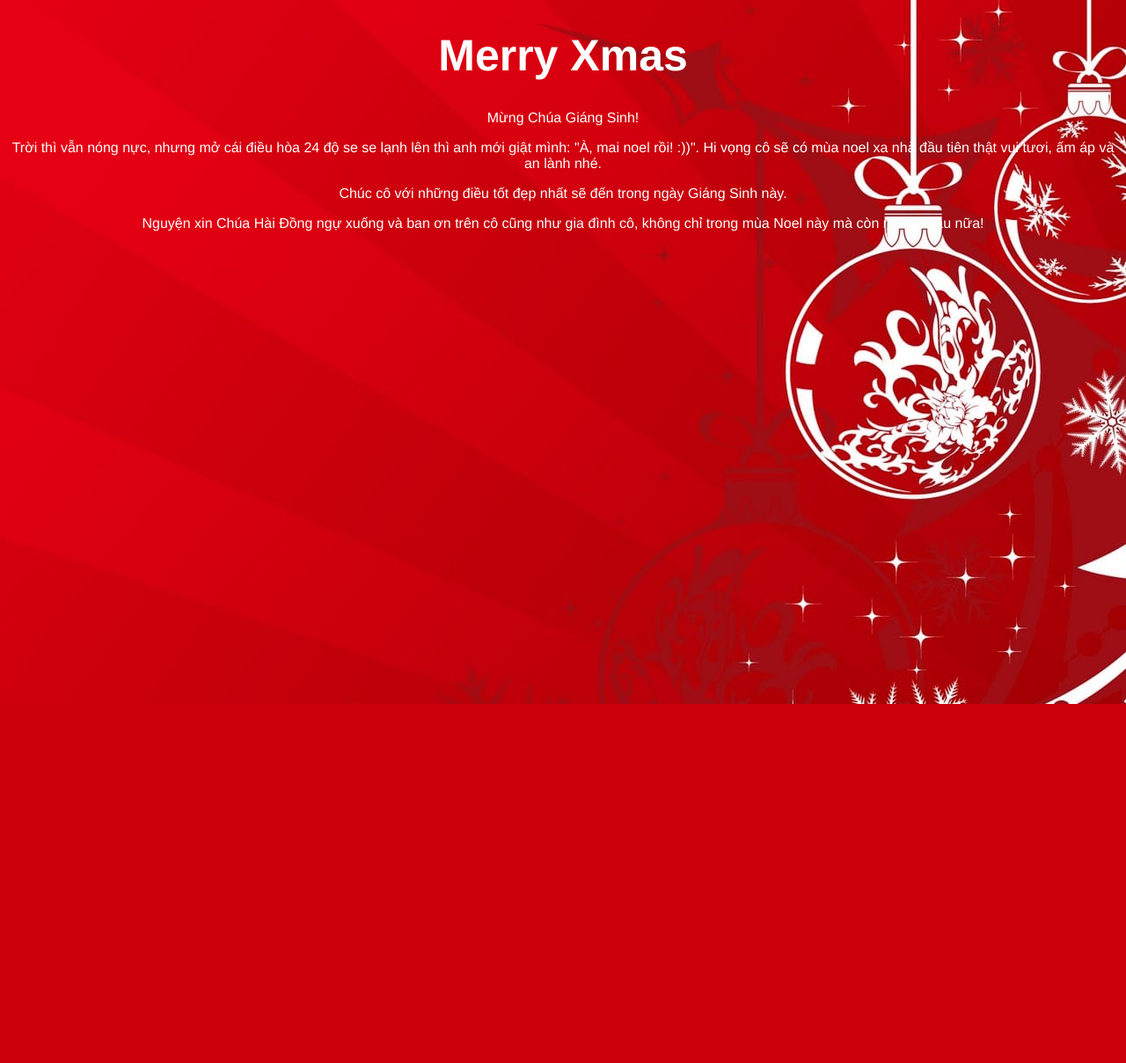
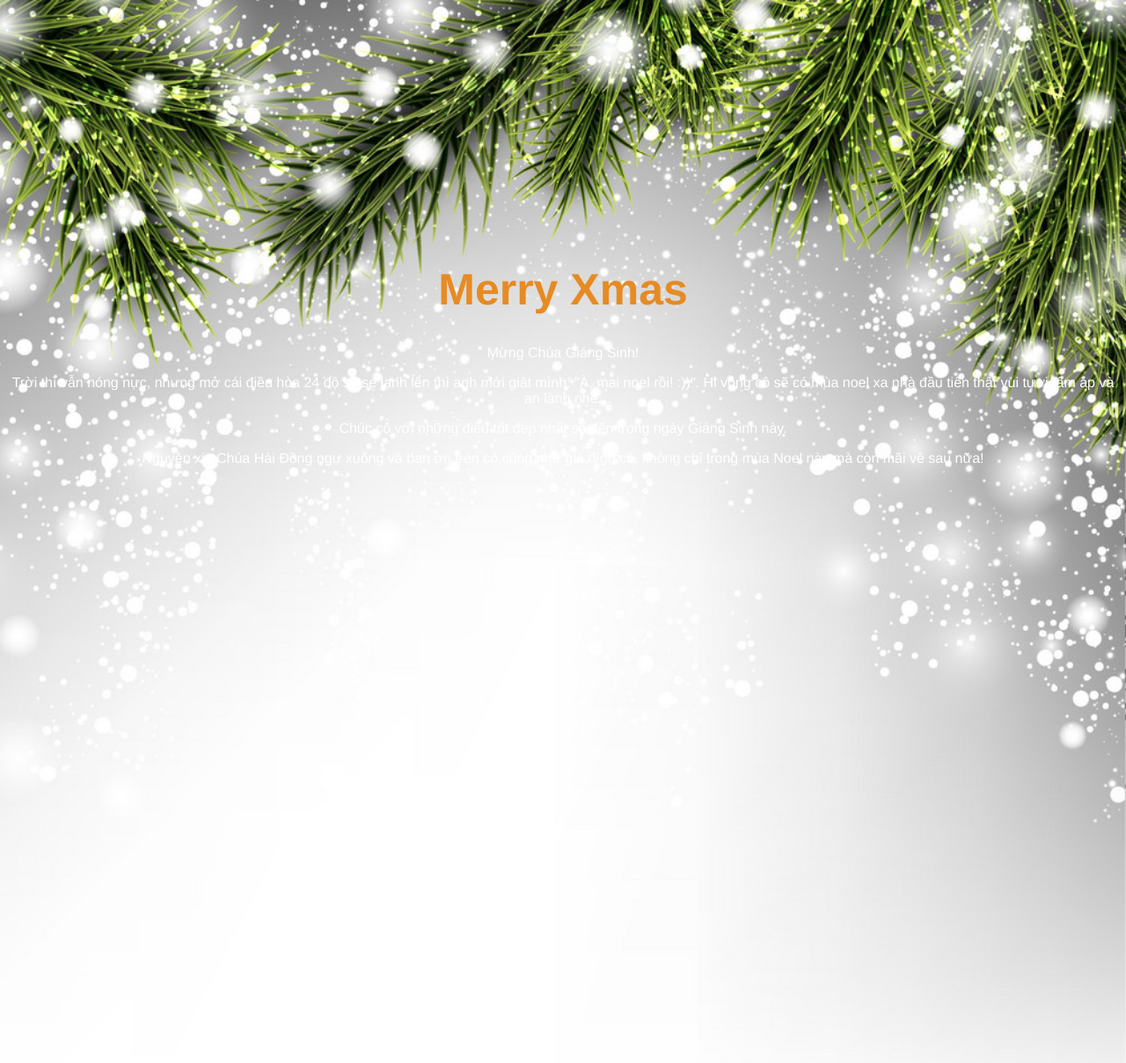
Before and after one commit to hqlinh796/linhcuoi796.github.io, a PHP site: page / in a window 1280 px wide. Shown: the whole page at 88% size. Before the commit the page ends 800 px from the top, so only its background shows below. Run offline with PHP 8.4, Linux system fonts and the light colour scheme.

Commit message:
fix errro wrong dir

```diff
--- a/style.css
+++ b/style.css
@@ -1,11 +1,14 @@
 body{
-    background-image: url('img/background.jpg');
+    background-image: url('img/background.png');
+    background-size: cover;
     text-align: center;
     font-family: 'Franklin Gothic Medium', 'Arial Narrow', Arial, sans-serif;
+    height: 900px;
 }
 #title{
+    margin-top: 300px;
     font-size: 50px;
-    color: #fff;
+    color: rgb(230, 139, 36);
 }
 .content{
     color: #fff;
```
Also changed, not shown: img/background.jpg (deleted), img/background.png (added), red-xmas-postcard-with-balls-vector-22862842.png (added), 1 other file.
